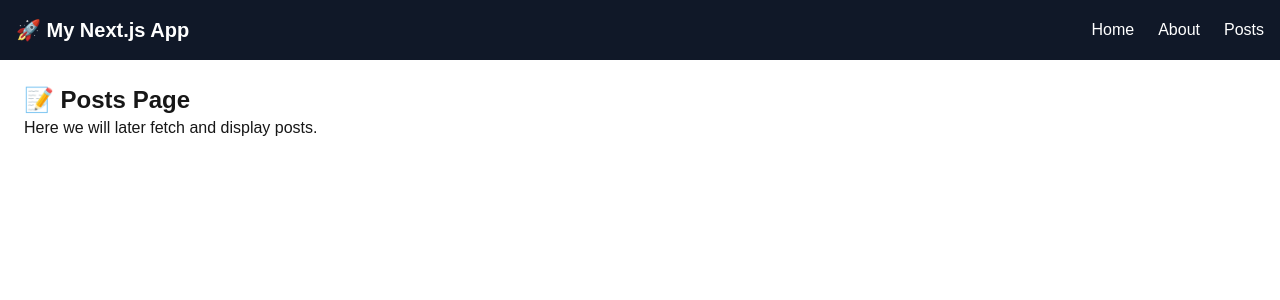
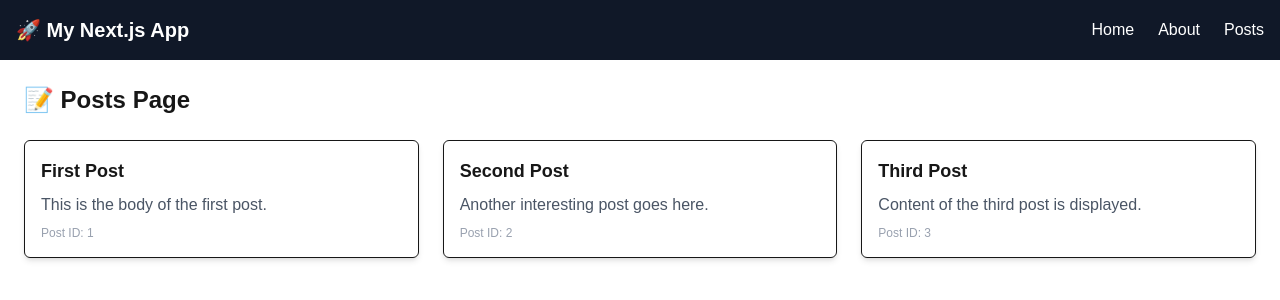
Before and after one commit to DISCIPLINE55/alx-project-0x02-setup, a Next.js app in the folder alx-project-0x02/: page /posts in a window 1280 px wide. Shown: the top 300 px of the page. Built offline with nearby package versions, Linux system fonts and the light colour scheme.

Commit message:
props created

```diff
--- /dev/null
+++ b/alx-project-0x02/components/posts/PostCard.tsx
@@ -0,0 +1,11 @@
+import { PostProps } from "../../interfaces";
+
+export default function PostCard({ id, title, body }: PostProps) {
+  return (
+    <div className="border p-4 rounded-md shadow-md hover:shadow-lg transition">
+      <h2 className="text-lg font-bold mb-2">{title}</h2>
+      <p className="text-gray-600">{body}</p>
+      <p className="text-xs text-gray-400 mt-2">Post ID: {id}</p>
+    </div>
+  );
+}
--- a/alx-project-0x02/pages/home.tsx
+++ b/alx-project-0x02/pages/home.tsx
@@ -1,38 +1,12 @@
-import { useState } from "react";
 import Header from "../components/layout/Header";
-import Card from "../components/common/Card";
-import PostModal from "../components/common/PostModal";
 
 export default function HomePage() {
-  const [isModalOpen, setIsModalOpen] = useState(false);
-  const [posts, setPosts] = useState<{ title: string; content: string }[]>([]);
-
-  const handleAddPost = (post: { title: string; content: string }) => {
-    setPosts([...posts, post]);
-  };
-
   return (
     <div>
       <Header />
-      <main className="p-6 space-y-4">
-        <h1 className="text-2xl font-semibold mb-4">🏠 Home Page</h1>
-
-        <button
-          onClick={() => setIsModalOpen(true)}
-          className="px-4 py-2 bg-green-600 text-white rounded hover:bg-green-700"
-        >
-          ➕ Add Post
-        </button>
-
-        {posts.map((post, index) => (
-          <Card key={index} title={post.title} content={post.content} />
-        ))}
-
-        <PostModal
-          isOpen={isModalOpen}
-          onClose={() => setIsModalOpen(false)}
-          onSubmit={handleAddPost}
-        />
+      <main className="p-6">
+        <h1 className="text-2xl font-bold">🏠 Home Page</h1>
+        <p>Welcome to the Home page!</p>
       </main>
     </div>
   );
--- a/alx-project-0x02/pages/posts.tsx
+++ b/alx-project-0x02/pages/posts.tsx
@@ -1,12 +1,24 @@
 import Header from "../components/layout/Header";
+import PostCard from "../components/posts/PostCard";
+import { PostProps } from "../interfaces";
+
+const samplePosts: PostProps[] = [
+  { id: 1, title: "First Post", body: "This is the body of the first post." },
+  { id: 2, title: "Second Post", body: "Another interesting post goes here." },
+  { id: 3, title: "Third Post", body: "Content of the third post is displayed." },
+];
 
 export default function PostsPage() {
   return (
     <div>
       <Header />
       <main className="p-6">
-        <h1 className="text-2xl font-bold">📝 Posts Page</h1>
-        <p>Here we will later fetch and display posts.</p>
+        <h1 className="text-2xl font-bold mb-6">📝 Posts Page</h1>
+        <div className="grid gap-6 md:grid-cols-2 lg:grid-cols-3">
+          {samplePosts.map((post) => (
+            <PostCard key={post.id} {...post} />
+          ))}
+        </div>
       </main>
     </div>
   );
```
Also changed, not shown: alx-project-0x02/interfaces/index.ts (+7 -0 lines).
